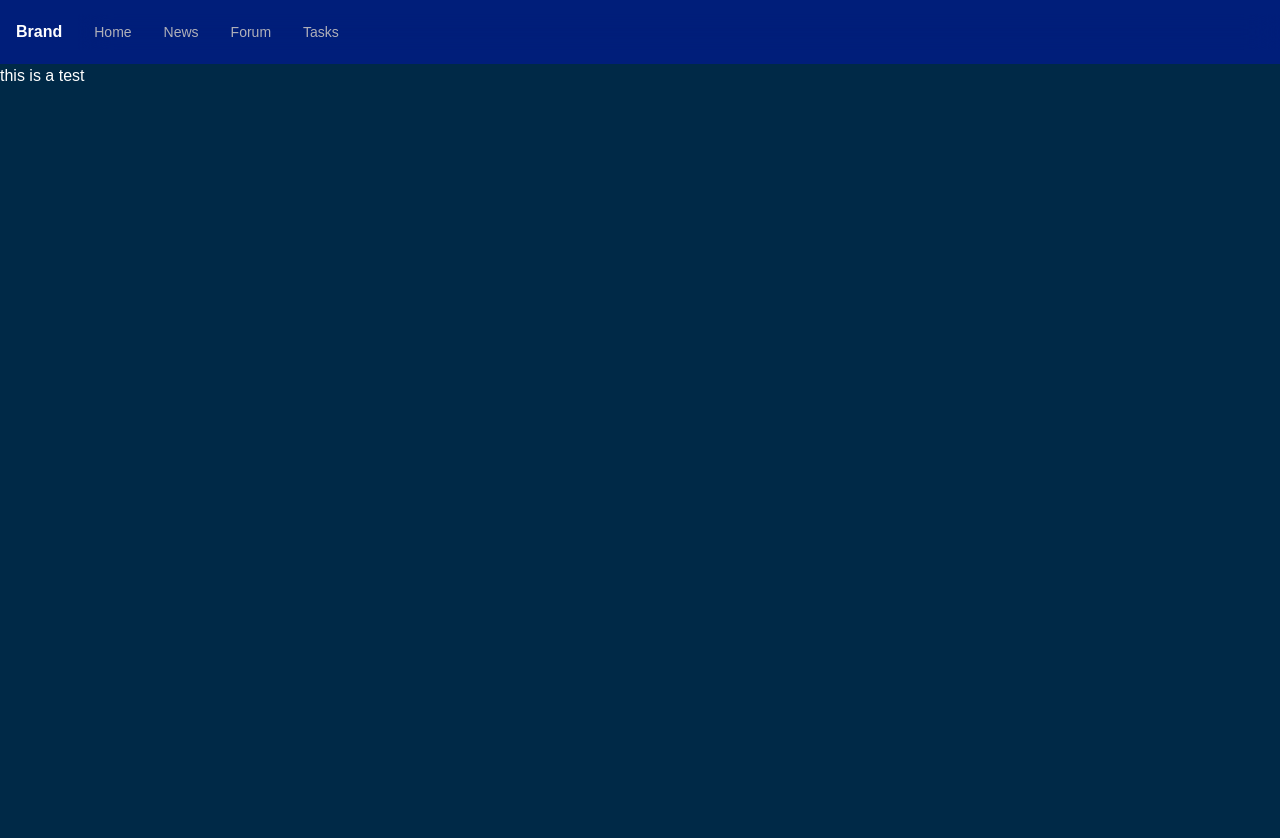
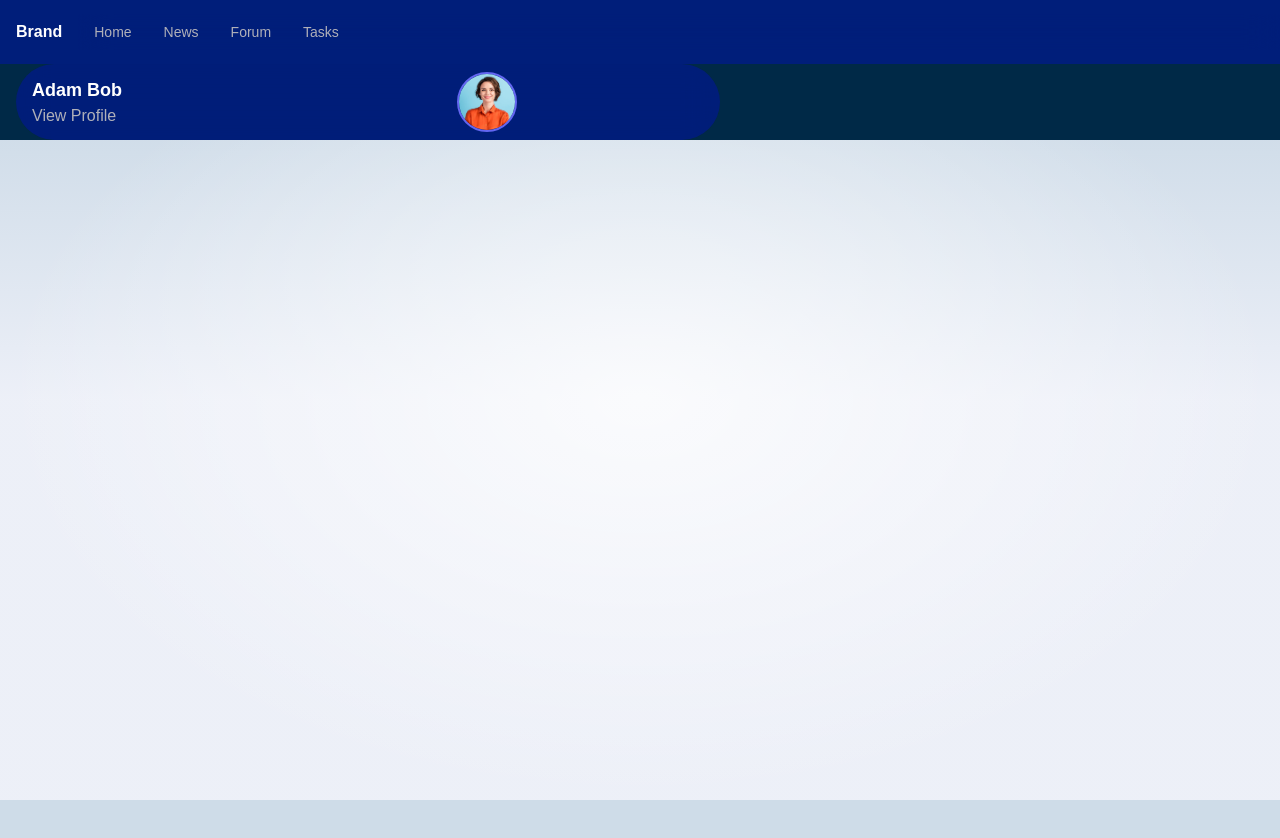
Before and after one commit to datgai/BudgetBuddy, a SvelteKit app: page / in a window 1280 px wide. Shown: the top 838 px of the page. After the commit the page ends 800 px from the top, so only its background shows below. Built offline with nearby package versions, Linux system fonts and the light colour scheme.

Commit message:
:new: NEW : add profile component

```diff
--- a/src/routes/+page.svelte
+++ b/src/routes/+page.svelte
@@ -1,7 +1,6 @@
 <script>
-  import welcome from "$lib/images/svelte-welcome.webp";
-  import welcome_fallback from "$lib/images/svelte-welcome.png";
   import "./styles.css";
+  import Profile from "./Profile.svelte";
 </script>
 
 <svelte:head>
@@ -9,4 +8,6 @@
   <meta name="description" content="Svelte demo app" />
 </svelte:head>
 
-<div class="h-screen">this is a test</div>
+<header>
+  <Profile />
+</header>
--- /dev/null
+++ b/src/routes/Profile.svelte
@@ -0,0 +1,21 @@
+<script>
+  import person_picture from "$lib/images/Person.png";
+</script>
+
+<a
+  class="flex bg-[color:var(--color-theme-1)] backdrop-blur-lg rounded-full w-[55vw] mx-4 px-2 py-2"
+  href="profile"
+>
+  <div class="flex-2 w-[60%] flex-row mx-2 my-auto">
+    <p class="font-bold text-lg text-[var(--color-text)] truncate">Adam Bob</p>
+    <p class="truncate text-[var(--color-text-inactive)]">View Profile</p>
+  </div>
+  <div class="flex-1 mx-1">
+    <img
+      height="60"
+      width="60"
+      class="rounded-full border-2 border-indigo-500"
+      src={person_picture}
+    />
+  </div>
+</a>
```
Also changed, not shown: src/lib/images/Person.png (added).
